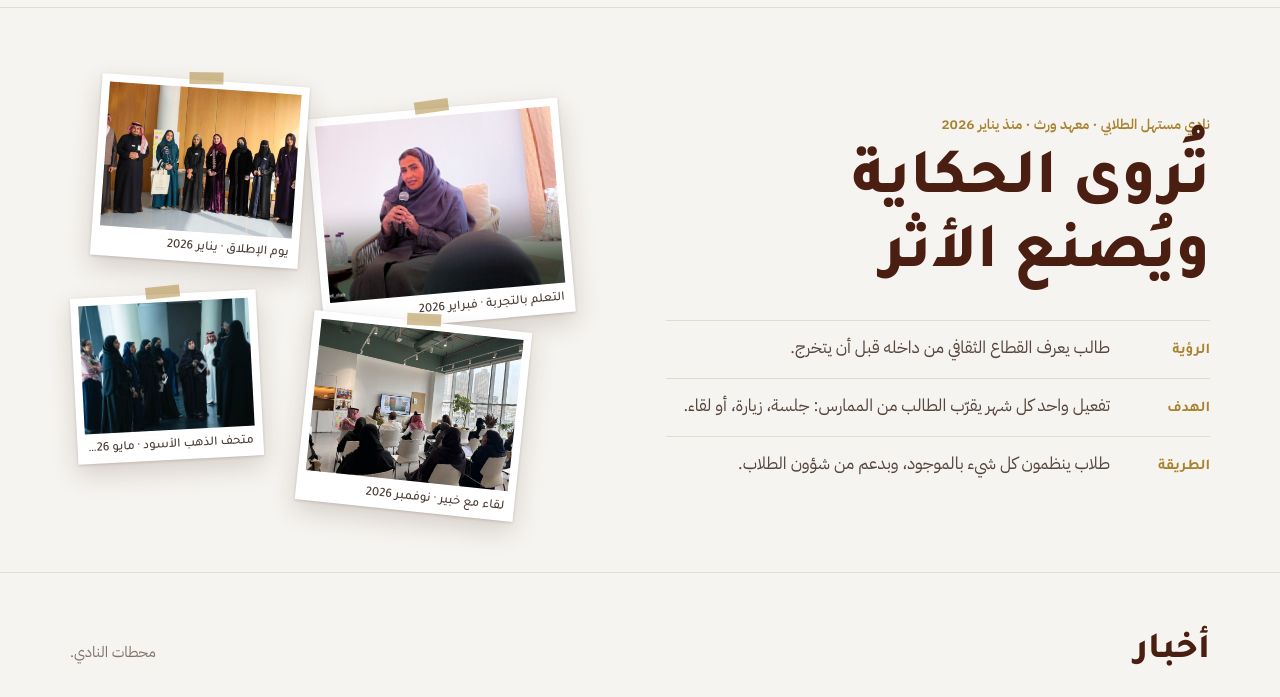
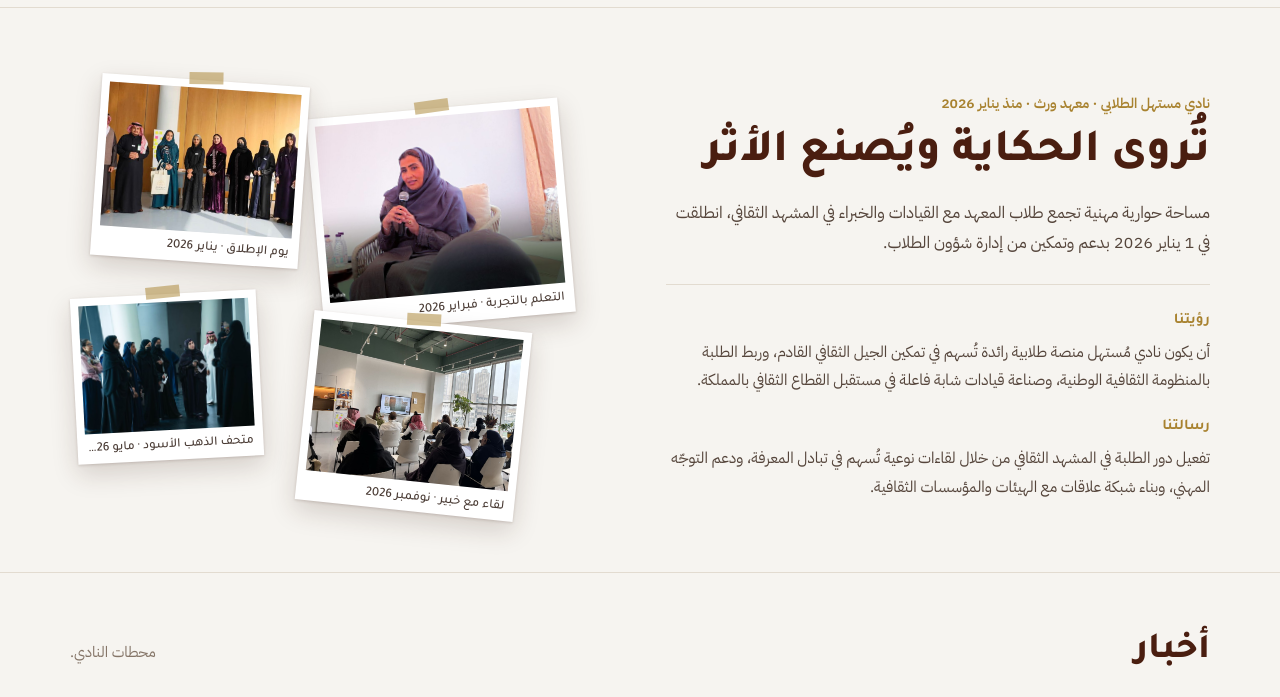
Before and after one commit to anhary010/mustahal-site, a plain HTML site: page index.html in a window 1280 px wide. Shown: the part 55-752 px from the top of the page. Drawn offline with Linux system fonts and the light colour scheme.

Commit message:
content: official vision and mission in the hero
Co-Authored-By: Claude Fable 5.1 <noreply@anthropic.com>

```diff
--- a/index.html
+++ b/index.html
@@ -39,12 +39,13 @@ button{font:inherit;color:inherit;cursor:pointer}
 /* hero: vision + goal, few words */
 .hero{padding-block:56px 44px;border-bottom:1px solid var(--line);overflow:hidden}
 .hero .wrap{display:grid;grid-template-columns:1fr 1fr;gap:44px;align-items:center}
-.hero .kicker{color:var(--gold);font-size:14px;font-weight:600;margin-bottom:10px}
-.hero h1{font-size:clamp(2.3rem,5vw,4rem);line-height:1.15}
-.vg{display:grid;gap:14px;margin-top:26px;max-width:34rem}
-.vg div{display:grid;grid-template-columns:5.5rem 1fr;gap:12px;align-items:baseline;padding-top:12px;border-top:1px solid var(--line)}
-.vg b{color:var(--gold);font-family:var(--f-display);font-size:15px;font-weight:700}
-.vg span{color:var(--ink-2);font-size:17px}
+.hero .intro{max-width:34rem}
+.hero .kicker{color:var(--gold);font-size:14px;font-weight:600;margin-bottom:8px}
+.hero h1{font-size:clamp(2rem,3.6vw,3rem);line-height:1.3}
+.hero .lead{margin:14px 0 0;color:var(--ink-2);font-size:16.5px}
+.vg{display:grid;gap:18px;margin-top:26px;padding-top:22px;border-top:1px solid var(--line)}
+.vg b{display:block;color:var(--gold);font-family:var(--f-display);font-size:15px;font-weight:700;margin-bottom:4px}
+.vg p{margin:0;color:var(--ink-2);font-size:15.5px;line-height:1.85}
 .cluster{position:relative;height:auto;aspect-ratio:1.18;max-height:520px}
 .print{position:absolute;background:var(--print);padding:8px 8px 30px;box-shadow:0 10px 26px var(--shadow),0 1px 3px var(--shadow);transform:rotate(var(--r,0deg));transition:transform .4s cubic-bezier(.2,.7,.2,1)}
 .print img{width:100%;height:100%;object-fit:cover;aspect-ratio:var(--ar,4/3);background:#ddd}
@@ -138,13 +139,13 @@ footer img{height:30px;width:auto}
 </div></header>
 
 <section class="hero"><div class="wrap">
-  <div>
+  <div class="intro">
     <div class="kicker">نادي مستهل الطلابي · معهد ورث · منذ يناير 2026</div>
     <h1>تُروى الحكاية ويُصنع الأثر</h1>
+    <p class="lead">مساحة حوارية مهنية تجمع طلاب المعهد مع القيادات والخبراء في المشهد الثقافي، انطلقت في 1 يناير 2026 بدعم وتمكين من إدارة شؤون الطلاب.</p>
     <div class="vg">
-      <div><b>الرؤية</b><span>طالب يعرف القطاع الثقافي من داخله قبل أن يتخرج.</span></div>
-      <div><b>الهدف</b><span>تفعيل واحد كل شهر يقرّب الطالب من الممارس: جلسة، زيارة، أو لقاء.</span></div>
-      <div><b>الطريقة</b><span>طلاب ينظمون كل شيء بالموجود، وبدعم من شؤون الطلاب.</span></div>
+      <div><b>رؤيتنا</b><p>أن يكون نادي مُستهل منصة طلابية رائدة تُسهم في تمكين الجيل الثقافي القادم، وربط الطلبة بالمنظومة الثقافية الوطنية، وصناعة قيادات شابة فاعلة في مستقبل القطاع الثقافي بالمملكة.</p></div>
+      <div><b>رسالتنا</b><p>تفعيل دور الطلبة في المشهد الثقافي من خلال لقاءات نوعية تُسهم في تبادل المعرفة، ودعم التوجّه المهني، وبناء شبكة علاقات مع الهيئات والمؤسسات الثقافية.</p></div>
     </div>
   </div>
   <div class="cluster" aria-hidden="true">
```
